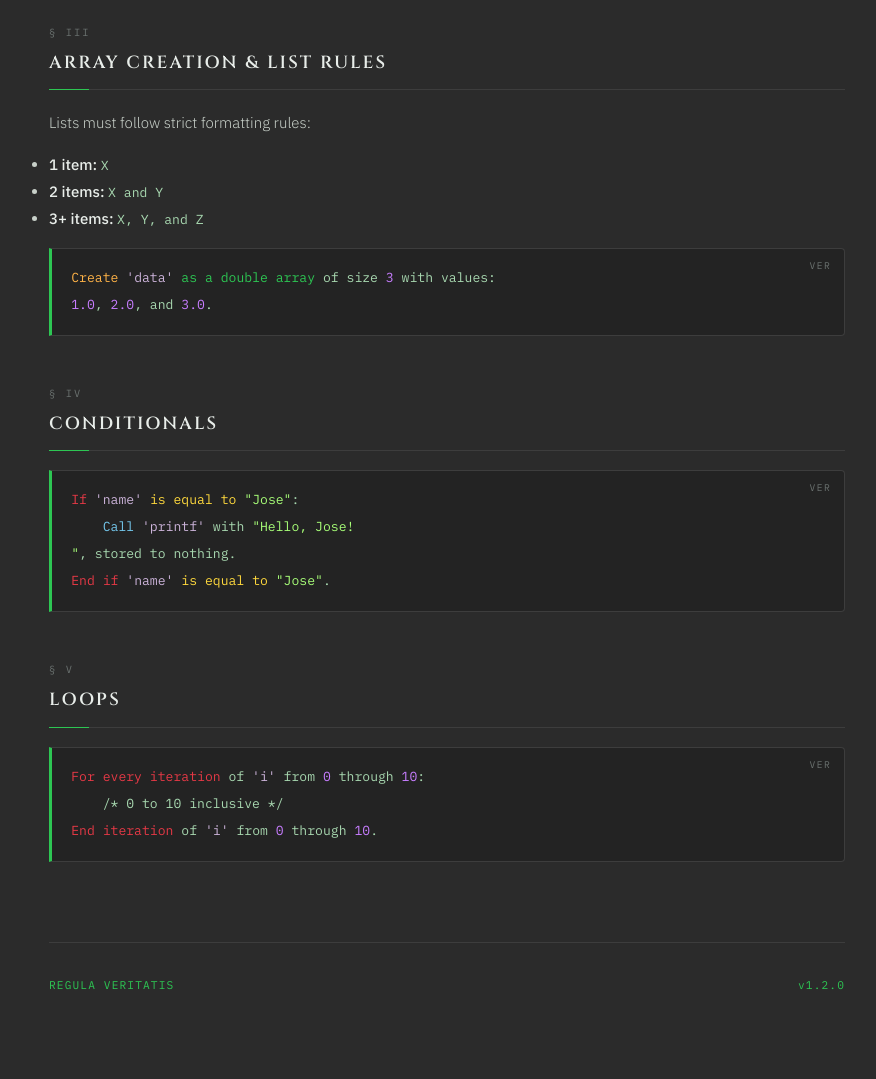
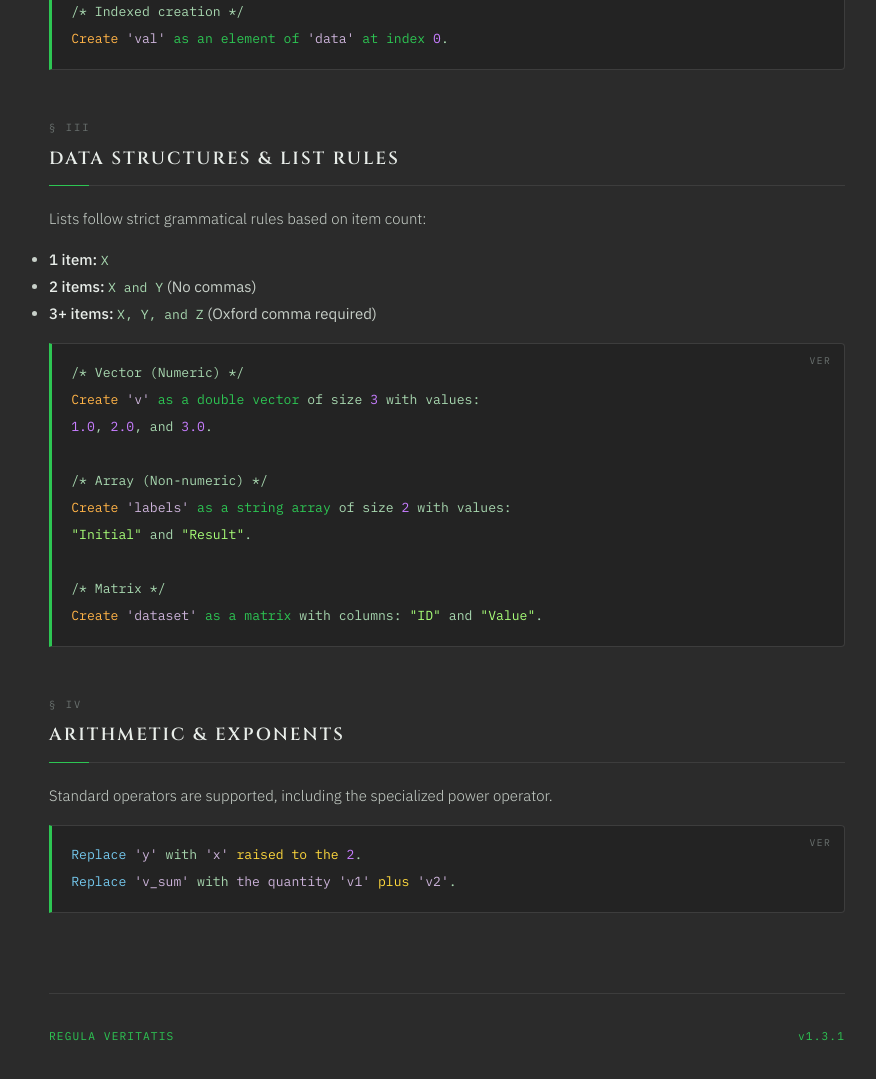
Before and after one commit to jreyes913/veritas, a plain HTML site: page pages/usus.html in a window 1280 px wide. Shown: the part 953-2032 px from the top of the page, without its empty margins (193-1069 px from the left). Drawn offline with Linux system fonts and the light colour scheme.

Commit message:
Update documentation to v1.3.1: Include vectors, matrices, indexed creation, and strict grammar rules.

```diff
--- a/pages/usus.html
+++ b/pages/usus.html
@@ -163,7 +163,8 @@
         <tr><td>an int</td><td>int</td></tr>
         <tr><td>a float</td><td>float</td></tr>
         <tr><td>a double complex</td><td>double complex</td></tr>
-        <tr><td>a double pointer</td><td>double*</td></tr>
+        <tr><td>a vector</td><td>Numeric-only sequence</td></tr>
+        <tr><td>a matrix</td><td>Mathematical data structure</td></tr>
         <tr><td>nothing</td><td>void</td></tr>
       </tbody>
     </table>
@@ -174,42 +175,43 @@
     <h2>Variable Creation</h2>
     <pre><code><span class="kw-decl">Create</span> <span class="kw-ident">'name'</span> <span class="kw-type">as a string</span>.
 <span class="kw-decl">Create</span> <span class="kw-ident">'x'</span> <span class="kw-type">as a double</span> with value <span class="kw-num">3.14</span>.
-<span class="kw-decl">Create</span> <span class="kw-ident">'c'</span> <span class="kw-type">as a double complex</span> with value <span class="kw-num">1.0</span> <span class="kw-op">plus</span> <span class="kw-num">2.0j</span>.</code></pre>
+<span class="kw-decl">Create</span> <span class="kw-ident">'c'</span> <span class="kw-type">as a double complex</span> with value <span class="kw-num">1.0</span> <span class="kw-op">plus</span> <span class="kw-num">2.0j</span>.
+<span class="kw-cmt">/* Indexed creation */</span>
+<span class="kw-decl">Create</span> <span class="kw-ident">'val'</span> <span class="kw-type">as an element of</span> <span class="kw-ident">'data'</span> <span class="kw-type">at index</span> <span class="kw-num">0</span>.</code></pre>
   </section>
 
   <section class="section">
     <p class="section-number">§ III</p>
-    <h2>Array Creation & List Rules</h2>
-    <p>Lists must follow strict formatting rules:</p>
+    <h2>Data Structures & List Rules</h2>
+    <p>Lists follow strict grammatical rules based on item count:</p>
     <ul>
       <li><strong>1 item:</strong> <code>X</code></li>
-      <li><strong>2 items:</strong> <code>X and Y</code></li>
-      <li><strong>3+ items:</strong> <code>X, Y, and Z</code></li>
+      <li><strong>2 items:</strong> <code>X and Y</code> (No commas)</li>
+      <li><strong>3+ items:</strong> <code>X, Y, and Z</code> (Oxford comma required)</li>
     </ul>
-    <pre><code><span class="kw-decl">Create</span> <span class="kw-ident">'data'</span> <span class="kw-type">as a double array</span> of size <span class="kw-num">3</span> with values:
-<span class="kw-num">1.0</span>, <span class="kw-num">2.0</span>, and <span class="kw-num">3.0</span>.</code></pre>
+    <pre><code><span class="kw-cmt">/* Vector (Numeric) */</span>
+<span class="kw-decl">Create</span> <span class="kw-ident">'v'</span> <span class="kw-type">as a double vector</span> of size <span class="kw-num">3</span> with values:
+<span class="kw-num">1.0</span>, <span class="kw-num">2.0</span>, and <span class="kw-num">3.0</span>.
+
+<span class="kw-cmt">/* Array (Non-numeric) */</span>
+<span class="kw-decl">Create</span> <span class="kw-ident">'labels'</span> <span class="kw-type">as a string array</span> of size <span class="kw-num">2</span> with values:
+<span class="kw-str">"Initial"</span> and <span class="kw-str">"Result"</span>.
+
+<span class="kw-cmt">/* Matrix */</span>
+<span class="kw-decl">Create</span> <span class="kw-ident">'dataset'</span> <span class="kw-type">as a matrix</span> with columns: <span class="kw-str">"ID"</span> and <span class="kw-str">"Value"</span>.</code></pre>
   </section>
 
   <section class="section">
     <p class="section-number">§ IV</p>
-    <h2>Conditionals</h2>
-    <pre><code><span class="kw-ctrl">If</span> <span class="kw-ident">'name'</span> <span class="kw-op">is equal to</span> <span class="kw-str">"Jose"</span>:
-    <span class="kw-call">Call</span> <span class="kw-ident">'printf'</span> with <span class="kw-str">"Hello, Jose!
-"</span>, stored to nothing.
-<span class="kw-ctrl">End if</span> <span class="kw-ident">'name'</span> <span class="kw-op">is equal to</span> <span class="kw-str">"Jose"</span>.</code></pre>
-  </section>
-
-  <section class="section">
-    <p class="section-number">§ V</p>
-    <h2>Loops</h2>
-    <pre><code><span class="kw-ctrl">For every iteration</span> of <span class="kw-ident">'i'</span> from <span class="kw-num">0</span> through <span class="kw-num">10</span>:
-    <span class="kw-cmt">/* 0 to 10 inclusive */</span>
-<span class="kw-ctrl">End iteration</span> of <span class="kw-ident">'i'</span> from <span class="kw-num">0</span> through <span class="kw-num">10</span>.</code></pre>
+    <h2>Arithmetic & Exponents</h2>
+    <p>Standard operators are supported, including the specialized power operator.</p>
+    <pre><code><span class="kw-call">Replace</span> <span class="kw-ident">'y'</span> with <span class="kw-ident">'x'</span> <span class="kw-op">raised to the</span> <span class="kw-num">2</span>.
+<span class="kw-call">Replace</span> <span class="kw-ident">'v_sum'</span> with <span class="kw-ident">the quantity</span> <span class="kw-ident">'v1'</span> <span class="kw-op">plus</span> <span class="kw-ident">'v2'</span>.</code></pre>
   </section>
 
   <footer>
     <span>REGULA VERITATIS</span>
-    <span>v1.2.0</span>
+    <span>v1.3.1</span>
   </footer>
 </div>
 </body>
```
Also changed, not shown: REGULA.html (+2 -2 lines), pages/exempla.html (+13 -17 lines), pages/initium.html (+1 -1 lines), pages/installatio.html (+1 -1 lines), README.md.
